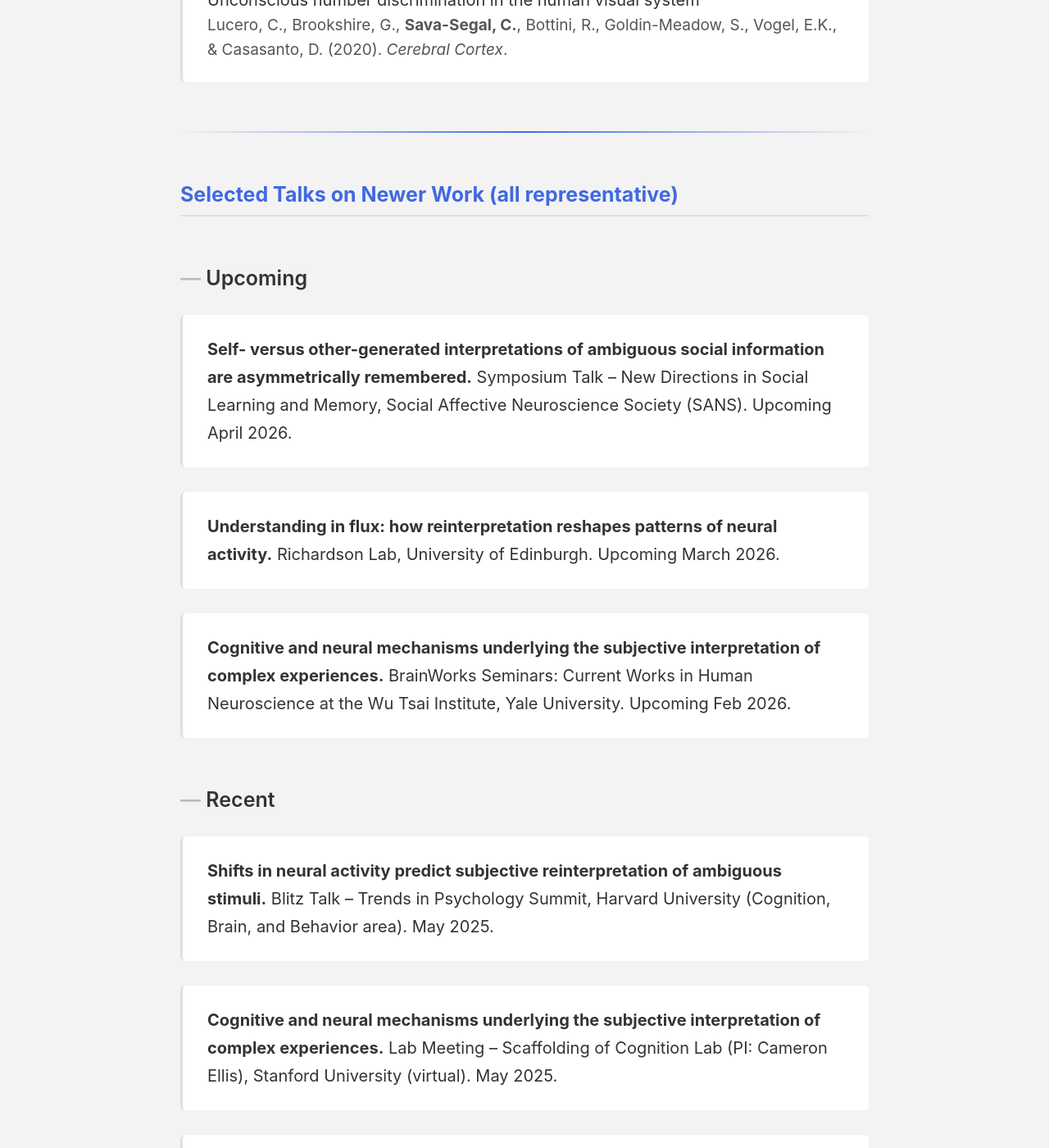
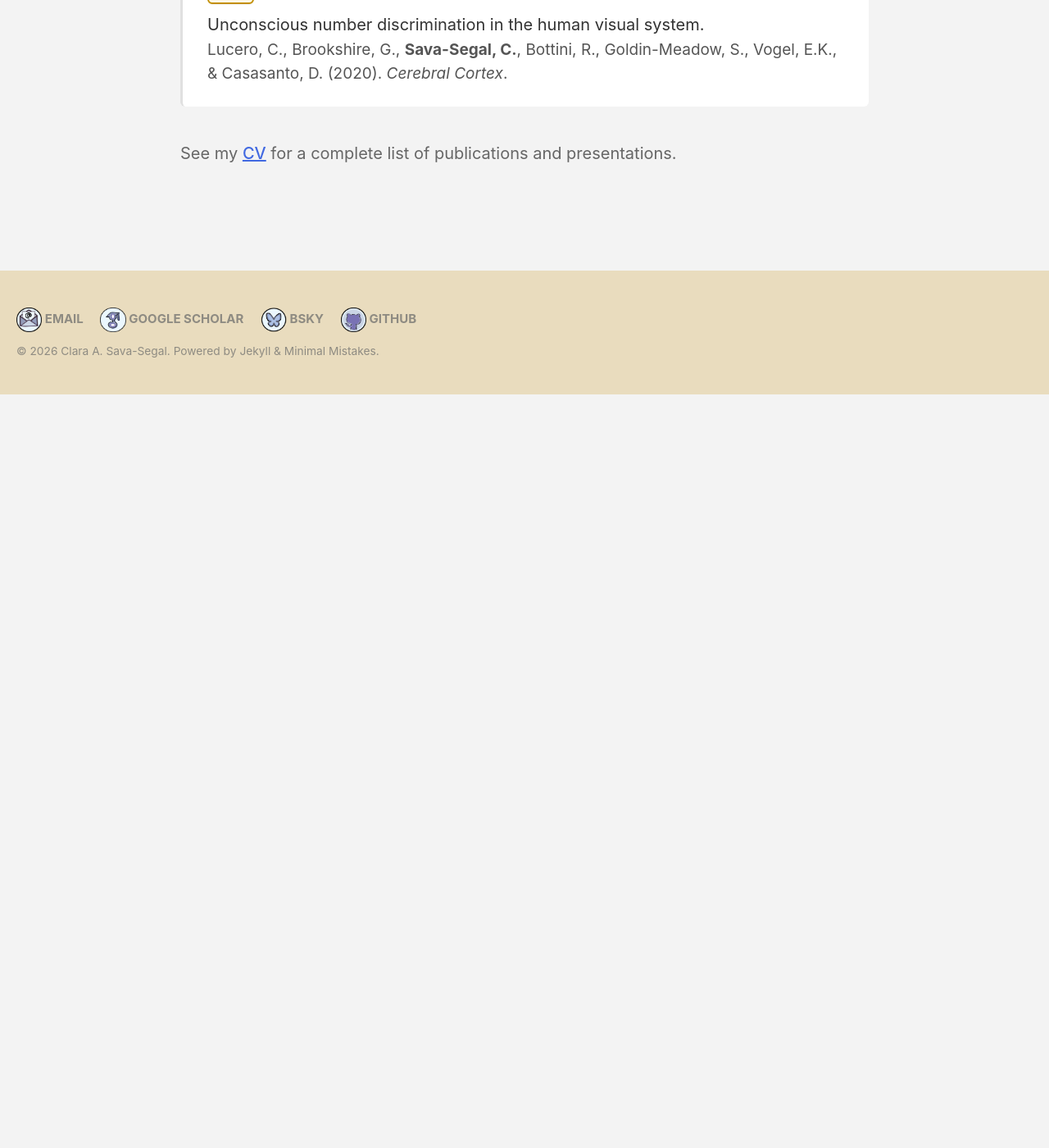
Before and after one commit to csavasegal/csavasegal.github.io, a Jekyll site: the page built from publications.md, in a window 1280 px wide and 1400 px high, scrolled down 4098 px. Shown: the whole window at 82% size. Built offline with Jekyll 4.4.1, drawn with Linux system fonts in a browser that asks for light colours; cached includes are drawn as plain includes; after the commit the page ends 4579 px from its top, so only the background shows below that; some of the changed text lies outside the part shown.

Commit message:
updated pub

```diff
--- a/_config.yml
+++ b/_config.yml
@@ -116,9 +116,9 @@
     - label: "Google Scholar"
       icon: "img/scholar.png"
       url: "https://scholar.google.com/citations?user=c0vFC1MAAAAJ&hl=en"
-    - label: "Twitter"
-      icon: 'img/twitter.png' #"fab fa-fw fa-twitter-square"
-      url: "https://twitter.com/csavasegal"
+    - label: "bsky"
+      icon: 'img/bsky.png' #"fab fa-fw fa-twitter-square"
+      url: "https://bsky.app/csavasegal"
     - label: "GitHub"
       icon: "img/github.png"
       url: "https://github.com/csavasegal"
@@ -133,9 +133,9 @@
     - label: "Google Scholar"
       icon: "img/scholar.png"
       url: "https://scholar.google.com/citations?user=c0vFC1MAAAAJ&hl=en"
-    - label: "Twitter"
-      icon: 'img/twitter.png' #"fab fa-fw fa-twitter-square"
-      url: "https://twitter.com/csavasegal"
+    - label: "bsky"
+      icon: 'img/bsky.png'
+      url: "https://bsky.app/profile/csavasegal.bsky.social"
     - label: "GitHub"
       icon: "img/github.png"
       url: "https://github.com/csavasegal"
--- a/publications.md
+++ b/publications.md
@@ -283,16 +283,16 @@
 
 <div class="publication-item">
   <div class="publication-icons">
-    <a class="pub-btn" href="https://www.biorxiv.org/content/10.1101/2025.01.13.632631v3" target="_blank">PDF</a>
+    <a class="pub-btn" href="papers/sava-segal-et-al-2026-narrative-twist-shifts-within-individual-neural-representations-of-dissociable-story-features (2).pdf" target="_blank">PDF</a>
     <a class="pub-btn" href="https://github.com/csavasegal/darkend_narrative_rep" target="_blank">Code</a>
   </div>
     <div class="rep-label">Representative work</div>
 
   <div class="pub-title">
-    Narrative 'twist' shifts within-individual neural representations of dissociable story features
+    Narrative 'twist' shifts within-individual neural representations of dissociable story features.
   </div>
   <div class="pub-meta">
-    <strong>Sava-Segal, C.</strong>, Grall, C., Finn, E.S. (2025). <i>bioRxiv.</i><br>
+    <strong>Sava-Segal, C.</strong>, Grall, C., Finn, E.S. (2025). <i>Proceedings of the National Academy of Sciences (PNAS).</i><br>
   </div>
 </div>
 
@@ -306,7 +306,7 @@
   </div>
     <div class="rep-label">Representative work</div>
   <div class="pub-title">
-    Self- versus other-generated interpretations of ambiguous social stimuli are asymmetrically remembered
+    Self- versus other-generated interpretations of ambiguous social stimuli are asymmetrically remembered.
   </div>
   <div class="pub-meta">
     <strong>Sava-Segal, C.</strong>, Finn, E.S. (2024).
@@ -322,7 +322,7 @@
   </div>
     <div class="rep-label">Representative work</div>
   <div class="pub-title">
-    Personality Traits Predict the Valence but not Semantic Content of Narrative Interpretations
+    Personality Traits Predict the Valence but not Semantic Content of Narrative Interpretations.
   </div>
 
   <div class="pub-meta">
@@ -338,7 +338,7 @@
   </div>
 
   <div class="pub-title">
-    Spatiotemporal dynamics of successive activations across the human brain during a simple cognitive task
+    Spatiotemporal dynamics of successive activations across the human brain during a simple cognitive task.
   </div>
 
   <div class="pub-meta">
@@ -356,7 +356,7 @@
   </div>
 
   <div class="pub-title">
-    A multi-subject deconvolution algorithm for the analysis of naturalistic fMRI data
+    A multi-subject deconvolution algorithm for the analysis of naturalistic fMRI data.
   </div>
 
   <div class="pub-meta">
@@ -378,7 +378,7 @@
 
 
   <div class="pub-title">
-    Individual differences in neural event segmentation of continuous experiences
+    Individual differences in neural event segmentation of continuous experiences.
   </div>
   <div class="pub-meta">
     <strong>Sava-Segal, C.</strong>, Richards, C., Leung, M.✨, &amp; Finn, E.S. (2023).
@@ -396,7 +396,7 @@
   </div>
 
   <div class="pub-title">
-    Overlapping neuronal population responses in the human parietal cortex during visuospatial attention and arithmetic processing
+    Overlapping neuronal population responses in the human parietal cortex during visuospatial attention and arithmetic processing.
   </div>
 
   <div class="pub-meta">
@@ -413,7 +413,7 @@
   </div>
 
   <div class="pub-title">
-    Expertise modulates neural stimulus-tracking
+    Expertise modulates neural stimulus-tracking.
   </div>
 
   <div class="pub-meta">
@@ -431,7 +431,7 @@
   </div>
 
   <div class="pub-title">
-    Altered sense of self during seizures in the posteromedial cortex
+    Altered sense of self during seizures in the posteromedial cortex.
   </div>
 
   <div class="pub-meta">
@@ -450,7 +450,7 @@
   </div>
 
   <div class="pub-title">
-    Deep posteromedial cortical rhythm in dissociation
+    Deep posteromedial cortical rhythm in dissociation.
   </div>
 
   <div class="pub-meta">
@@ -467,7 +467,7 @@
   </div>
 
   <div class="pub-title">
-    Unconscious number discrimination in the human visual system
+    Unconscious number discrimination in the human visual system.
   </div>
 
   <div class="pub-meta">
@@ -480,7 +480,7 @@
 
 
 
-<hr class="divider">
+<!-- <hr class="divider">
 
 <h2 id="talks" class="section-header">Selected Talks on Newer Work (all representative)</h2>
 
@@ -520,7 +520,7 @@
   <strong>Real-world social inputs trigger shifts in neural activity patterns and reinterpretations of ambiguous stimuli.</strong> Presentation at the Nanosymposium on Neural Bases of Human Social Cognition and Connection, Society for Neuroscience (SfN). October 2024.
 </div>
 
-
+ -->
 
 <!-- <div class="talk-item">
   <i>Cognitive and neural mechanisms underlying the subjective interpretations of complex experiences</i> (April 2024). Invited Lab Meeting, Section on Learning and Plasticity (PI – Chris Baker), NIH.
```
Also changed, not shown: aboutme.md (+3 -3 lines), index.md (+3 -3 lines), img/bsky.png (added), 2 other files.
